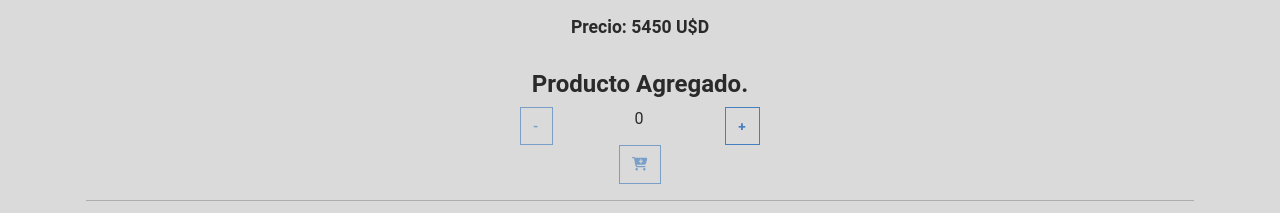
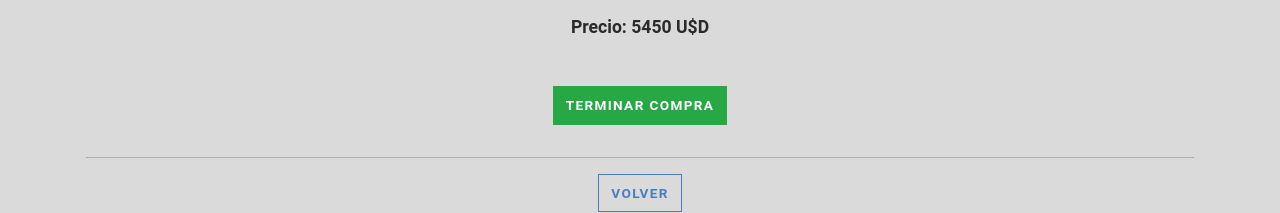
Before and after one commit to lapersona/reactJSCH, a React (Create React App) app: page /detail/1 in a window 1280 px wide. Shown: the part 1017-1230 px from the top of the page. Built offline with nearby package versions, Linux system fonts and the light colour scheme.

Commit message:
agrego carrito

```diff
--- a/src/components/ItemDetail.jsx
+++ b/src/components/ItemDetail.jsx
@@ -1,7 +1,6 @@
 import { useState, useContext } from "react"
 import { Link, useNavigate } from "react-router-dom"
 import { CartContext } from "./CartContext";
-import Memo from "./Memo";
 import '../styles/style.blue.css';
 import ItemCount from "./ItemCount"
 import NavBar from "./NavBar"
@@ -50,17 +49,16 @@ const ItemDetail = ({id, marca, modelo, img, precio, stock, detail, desc}) => {
             <p>{detail}</p>
             <h4>Precio: {precio} U$D</h4><br/>
             <section style={{display: "inline-block"}}>
-            <Memo/>
             <>
                 {
-                    !isInCart(id) ?
+                    isInCart(id) ?
                     <ItemCount
                         max={stock}
                         cantidad={cantidad}
                         setCantidad={setCantidad}
                         onAdd={agregarAlCarrito}
-            />
-            : <Link to="/cart" className="btn btn-success d-block my-3">Terminar Compra</Link>
+            /> :
+            <Link to="/cart" className="btn btn-success d-block my-3">Terminar Compra</Link>
             }
             </>
             </section>
--- a/src/components/Memo.jsx
+++ /dev/null
@@ -1,13 +0,0 @@
-import React from 'react'
-
-
-const Memo = React.memo(() => {
-
-    return (
-        <div>
-            <h3>Producto Agregado.</h3>
-        </div>
-    )
-})
-
-export default Memo
```
